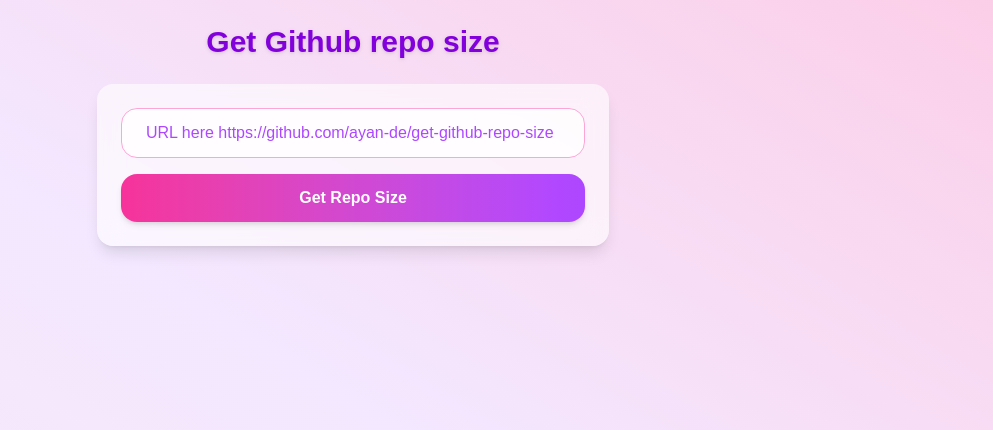
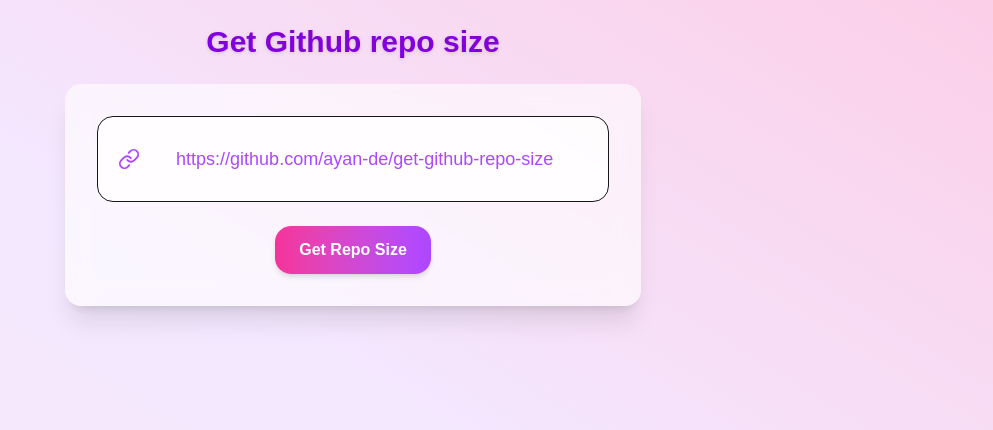
Before and after one commit to ayan-de/get-github-repo-size, a Next.js app: page / in a window 1280 px wide. Shown: the top 430 px of the page, without its empty margins (287-1280 px from the left). Built offline with nearby package versions, Linux system fonts and the light colour scheme.

Commit message:
"added link icon beside the text field"

```diff
--- a/app/components/Repoinput.tsx
+++ b/app/components/Repoinput.tsx
@@ -1,6 +1,7 @@
 "use client";
 
 import { useState } from "react";
+import { Link as LinkIcon } from "lucide-react";
 
 type RepoInputProps = {
   onSubmit: (url: string) => void;
@@ -17,18 +18,22 @@
   return (
     <form
       onSubmit={handleSubmit}
-      className="flex flex-col gap-4 w-full max-w-lg max-auto bg-white/60 backdrop-blur-md p-6 rounded-2xl shadow-lg"
+      className="flex flex-col gap-6 w-full max-w-xl max-auto bg-white/60 backdrop-blur-md p-8 rounded-2xl shadow-xl"
     >
-      <input
-        type="text"
-        placeholder="URL here https://github.com/ayan-de/get-github-repo-size"
-        className="w-full border border-pink-300 text-purple-600 placeholder-purple-500 rounded-2xl px-6 py-3 text-base focus:outline-none focus:ring-2 focus:ring-pink-400	focus:border-pink-400	bg-white/80	"
-        value={repoUrl}
-        onChange={(e) => setRepoUrl(e.target.value)}
-      />
+      {" "}
+      <div className="flex items-center border rounded-2xl bg-white/80 px-5 py-4 w-full">
+        <LinkIcon className="text-purple-500 w-6 h-6 mr-3" />
+        <input
+          type="text"
+          placeholder="https://github.com/ayan-de/get-github-repo-size"
+          className="w-full text-lg bg-transparent text-purple-600 placeholder-purple-500 rounded-2xl px-6 py-3 focus:outline-none focus:ring-2 focus:ring-pink-400	focus:border-pink-400	"
+          value={repoUrl}
+          onChange={(e) => setRepoUrl(e.target.value)}
+        />
+      </div>
       <button
         type="submit"
-        className="w-full bg-gradient-to-r from-pink-500 to-purple-500 text-white rounded-2xl px-6 py-3 font-semibold hover:brightness-110 transition-all shadow-md"
+        className="bg-gradient-to-r from-pink-500 to-purple-500 text-white rounded-2xl px-6 py-3 font-semibold hover:brightness-110 transition-all shadow-md mx-auto"
       >
         Get Repo Size
       </button>
```
Also changed, not shown: package.json (+7 -6 lines), 1 other file (tests, documents, lock files or other folders).
